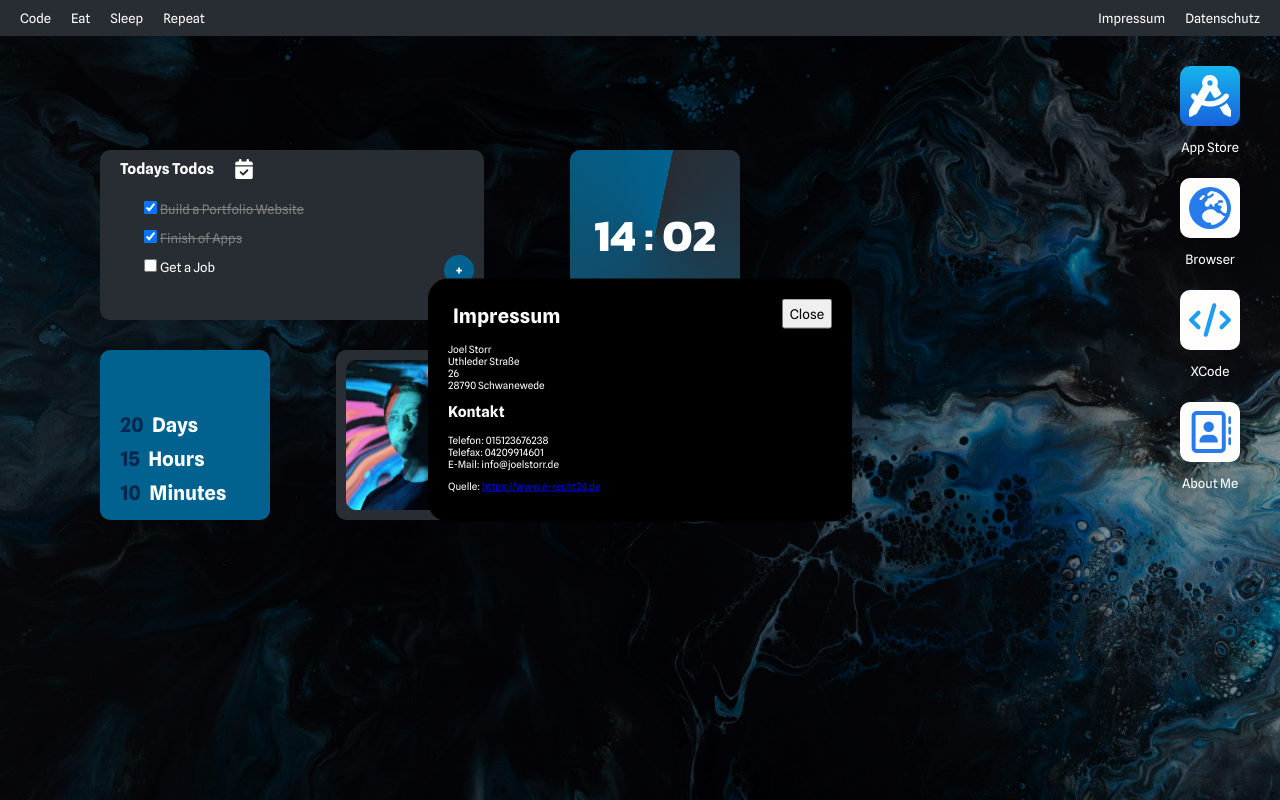
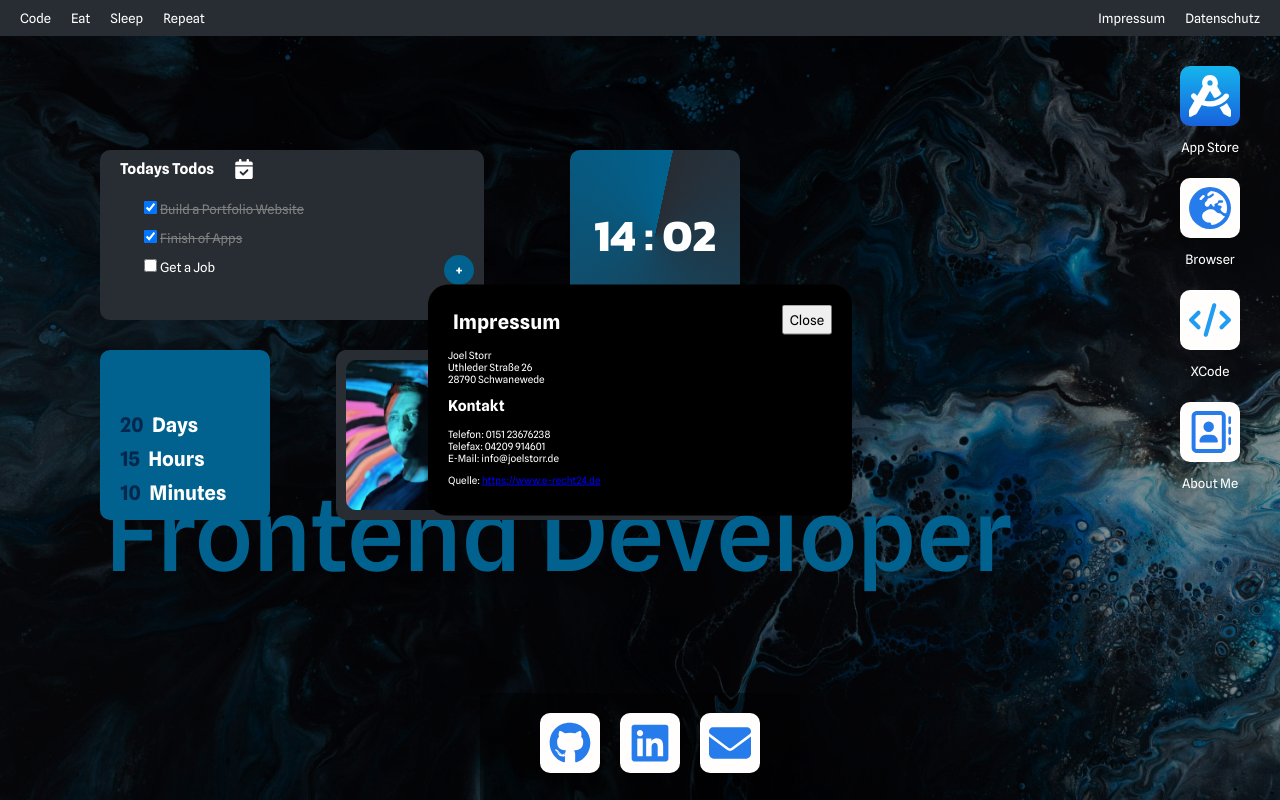
Before and after one commit to JoelStorr/portfolioWebsiteReact, a React (Vite) app: page / in a window 1280 px wide. Both pictures are taken after a click on the item "Impressum". Shown: the top 800 px of the page. Built offline with nearby package versions, Linux system fonts and the light colour scheme.

Commit message:
Fixed layout bug on ipad

```diff
--- a/src/Pages/Desktop/AppBar/AppBar.css
+++ b/src/Pages/Desktop/AppBar/AppBar.css
@@ -71,3 +71,15 @@
         top: -15px
     }
 }
+
+@media screen and (max-height: 800px) {
+    .appContainer {
+        top: -15px;
+        transition: top 0s;
+        z-index: 0;
+    }
+
+    .appBar:hover .appContainer {
+        top: -15px
+    }
+}
--- a/src/Pages/Desktop/Desktop.css
+++ b/src/Pages/Desktop/Desktop.css
@@ -143,8 +143,8 @@ p {
     }
 }
 
-@media screen and (max-height: 830px) {
+@media screen and (max-height: 850px) and (max-width: 1200px){
     .tagline {
             display: none;
-        }
+    }
 }
--- a/src/Pages/Desktop/TopBar/TopBar.jsx
+++ b/src/Pages/Desktop/TopBar/TopBar.jsx
@@ -41,18 +41,16 @@ function TopBar() {
           <p>
             Joel Storr
             <br />
-            Uthleder Stra&szlig;e
-            <br />
-            26
+            Uthleder Stra&szlig;e 26
             <br />
             28790 Schwanewede
           </p>
 
           <h2>Kontakt</h2>
           <p>
-            Telefon: 015123676238
+            Telefon: 0151 23676238
             <br />
-            Telefax: 04209914601
+            Telefax: 04209 914601
             <br />
             E-Mail: info@joelstorr.de
           </p>
```
